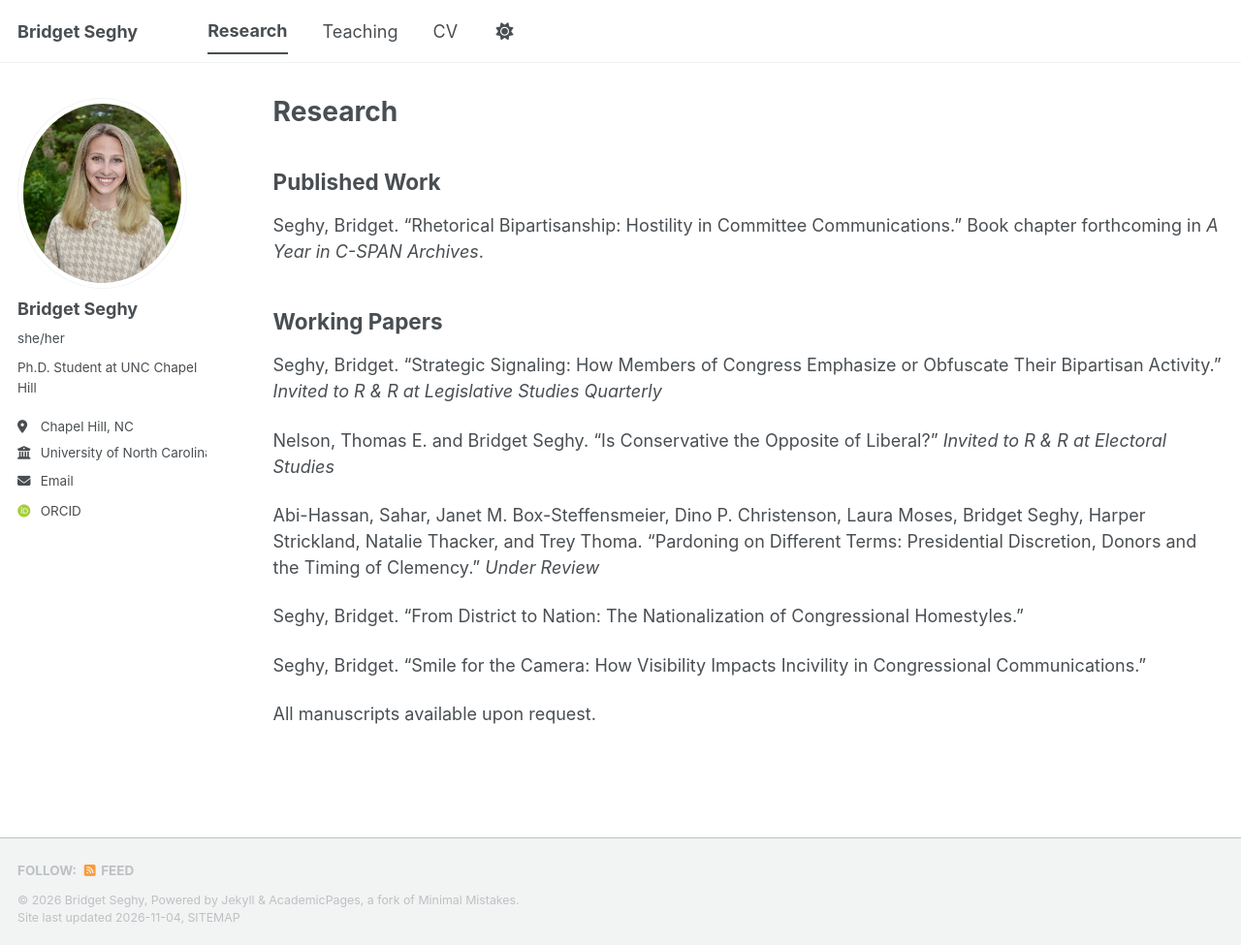
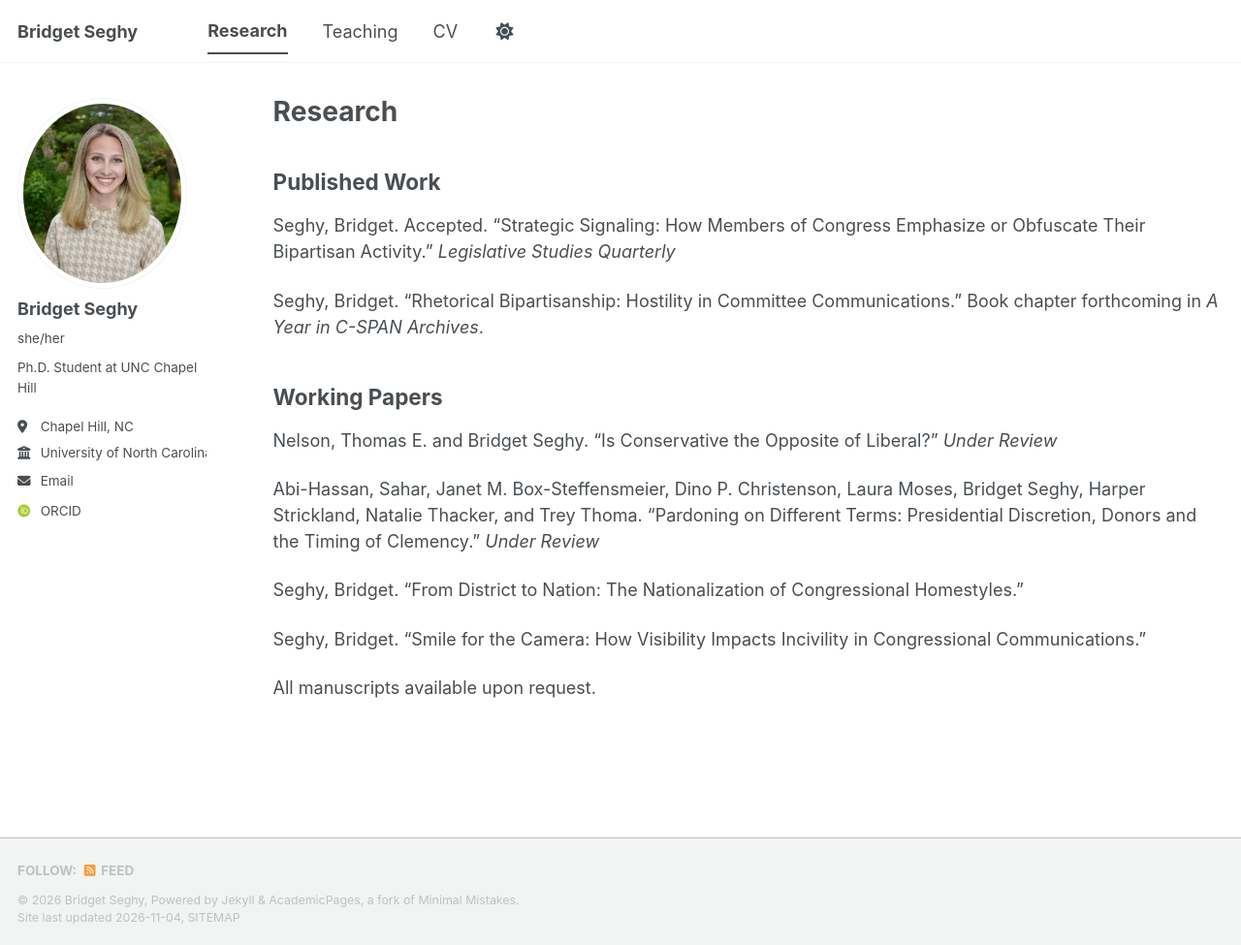
Before and after one commit to bridgetseghy/bridgetseghy.github.io, a Jekyll site: the page built from _pages/research.md, in a window 1280 px wide and 975 px high. Shown: the whole window at 97% size. Built offline with Jekyll 4.4.1, drawn with Linux system fonts in a browser that asks for light colours; some web fonts are replaced; a script bundle is joined from its source files by our own code; library files that are not in the unit come from our copies.

Commit message:
Update research.md

```diff
--- a/_pages/research.md
+++ b/_pages/research.md
@@ -7,13 +7,13 @@ author_profile: true
 
 ## Published Work
 
+Seghy, Bridget. Accepted. "Strategic Signaling: How Members of Congress Emphasize or Obfuscate Their Bipartisan Activity." *Legislative Studies Quarterly*
+
 Seghy, Bridget. "Rhetorical Bipartisanship: Hostility in Committee Communications." Book chapter forthcoming in *A Year in C-SPAN Archives*.
 
 ## Working Papers
 
-Seghy, Bridget. "Strategic Signaling: How Members of Congress Emphasize or Obfuscate Their Bipartisan Activity." *Invited to R & R at Legislative Studies Quarterly*
-
-Nelson, Thomas E. and Bridget Seghy. "Is Conservative the Opposite of Liberal?" *Invited to R & R at Electoral Studies*
+Nelson, Thomas E. and Bridget Seghy. "Is Conservative the Opposite of Liberal?" *Under Review*
 
 Abi-Hassan, Sahar, Janet M. Box-Steffensmeier, Dino P. Christenson, Laura Moses, Bridget Seghy, Harper Strickland, Natalie Thacker, and Trey Thoma. "Pardoning on Different Terms: Presidential Discretion, Donors and the Timing of Clemency." *Under Review*
 
```
